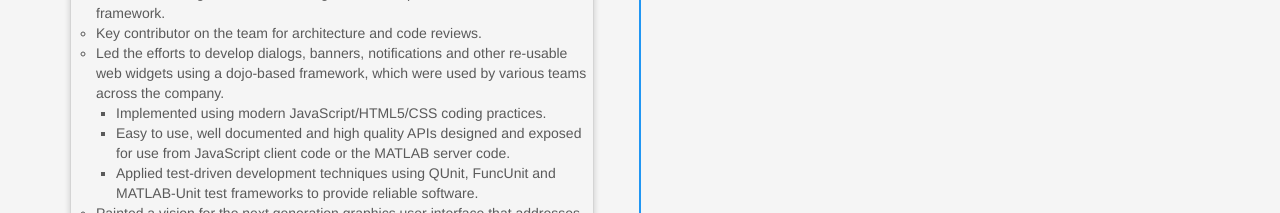
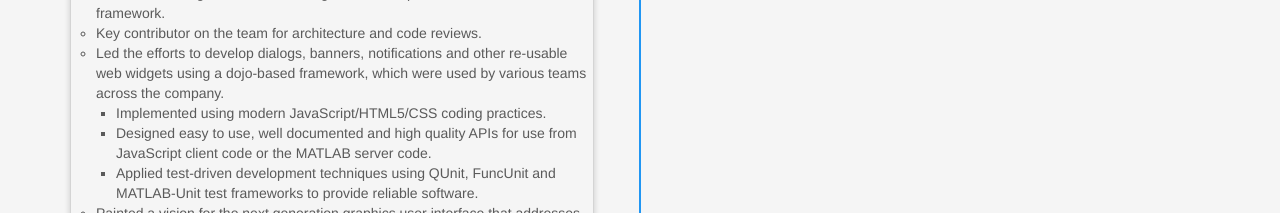
Before and after one commit to varunrgandhi/varunrgandhi.github.io, a website: page index.html in a window 1280 px wide. Shown: the part 2480-2693 px from the top of the page. Drawn offline with Linux system fonts and the light colour scheme.

Commit message:
update resume

```diff
--- a/index.html
+++ b/index.html
@@ -342,7 +342,7 @@
                                         <li>Led the efforts to develop dialogs, banners, notifications and other re-usable web widgets using a dojo-based framework, which were used by various teams across the company.
                                             <ul>
                                                 <li>Implemented using modern JavaScript/HTML5/CSS coding practices.</li>
-                                                <li>Easy to use, well documented and high quality APIs designed and exposed for use from JavaScript client code or the MATLAB server code.</li>
+                                                <li>Designed easy to use, well documented and high quality APIs for use from JavaScript client code or the MATLAB server code.</li>
                                                 <li>Applied test-driven development techniques using QUnit, FuncUnit and MATLAB-Unit test frameworks to provide reliable software.</li>
                                             </ul>
                                         </li>
```
Also changed, not shown: 1 other file.
